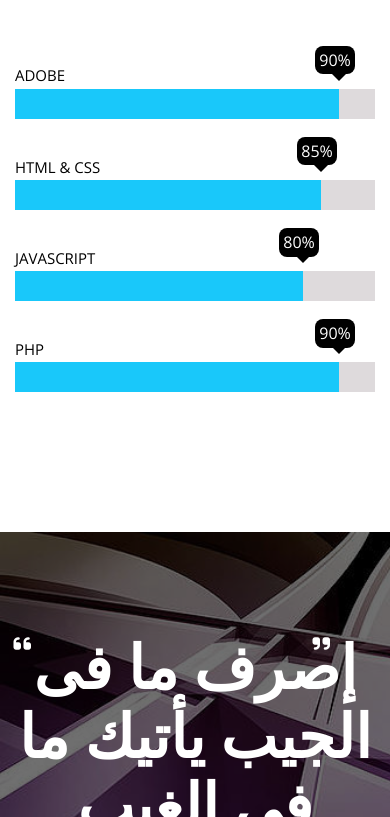
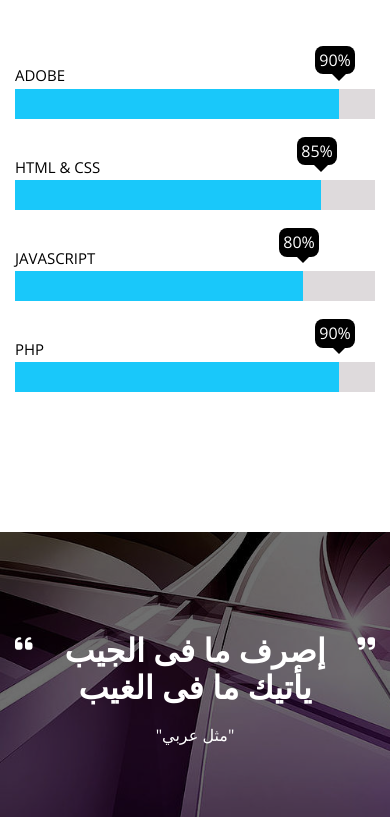
Before and after one commit to HamzaMuhamad/Kasper, a plain HTML site: page index.html in a window 390 px wide. Shown: the part 9874-10691 px from the top of the page. Drawn offline with nearby package versions, Linux system fonts and the light colour scheme; a web font is replaced by a local one.

Commit message:
Enhanced some resposive Screens

```diff
--- a/css/main.css
+++ b/css/main.css
@@ -943,6 +943,12 @@ nav ul li a.active {
     border-radius: 50%;
 }
 
+@media (max-width: 767px) {
+    .employees .testimonials .person img {
+        margin: 0;
+    }
+}
+
 .employees .testimonials .person .descrip {
     position: relative;
     padding: 10px;
@@ -1096,19 +1102,33 @@ nav ul li a.active {
 
 .quote-section .container q {
     display: block;
-    font-size: 60px;
+    position: relative;
+    font-size: 4rem;
     font-weight: 600;
     color: white;
-    margin-bottom: 40px;
-}
+    width: fit-content;
+    margin: 0 0 20px 0;
+    padding-left: 22px;
+    padding-right: 22px;
+    left: 50%;
+    transform: translateX(-50%);
+
+}
+
+@media (max-width:767px) {
+    .quote-section .container q {
+        font-size: 2rem;
+    }
+}
+
 .quote-section .container q::before {
     content: "\f10d";
     font-weight: 800;
     font-family: "Font Awesome 5 Free";
     font-size: 20px;
     position: absolute;
-    margin-left: -20px;
-    top: 0
+    top: 0;
+    left: 0;
 
 }
 
@@ -1118,7 +1138,8 @@ nav ul li a.active {
     font-family: "Font Awesome 5 Free";
     font-size: 20px;
     position: absolute;
-    top: 0
+    top: 0;
+    right: 0;
 
 }
 
```
